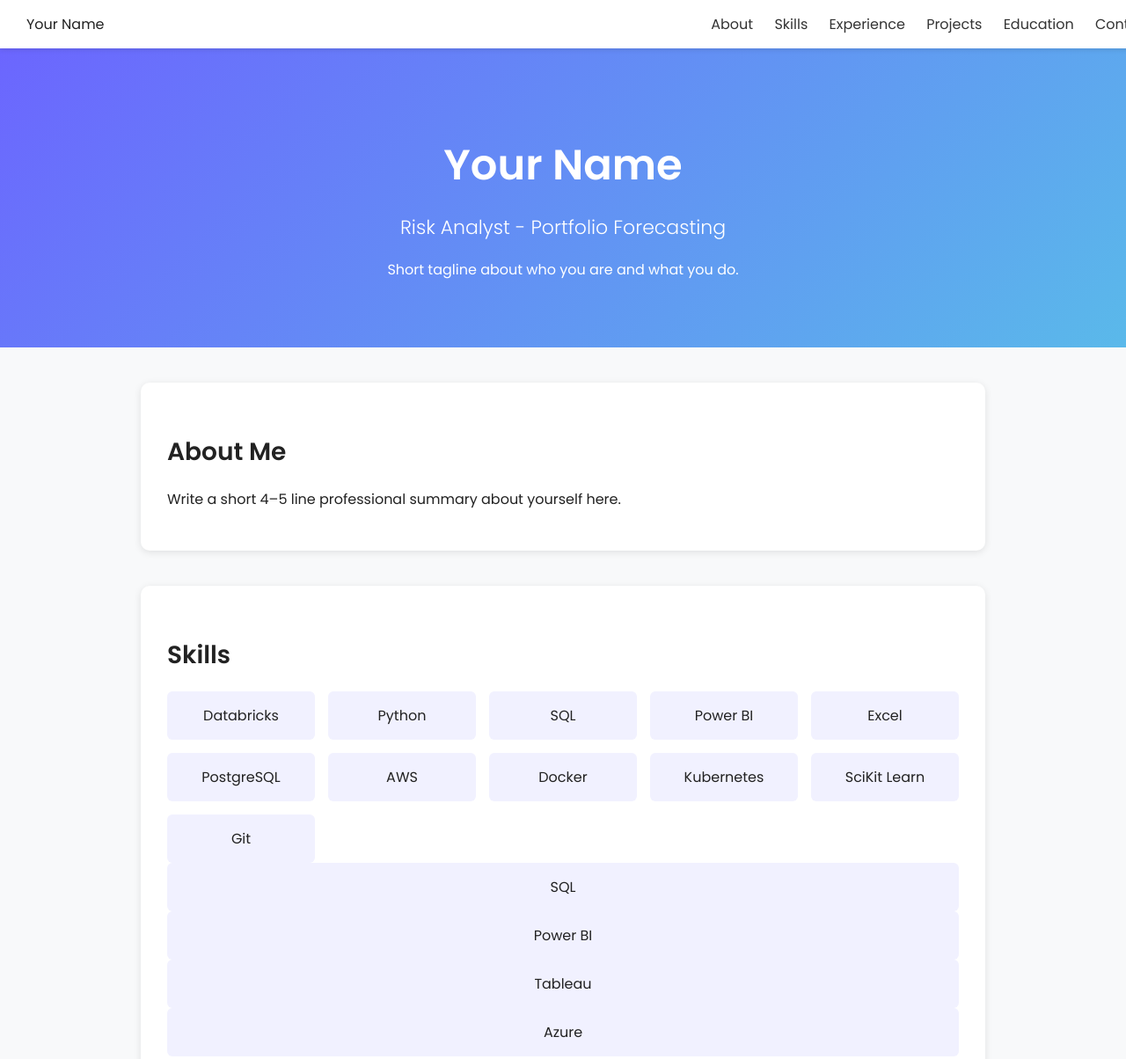
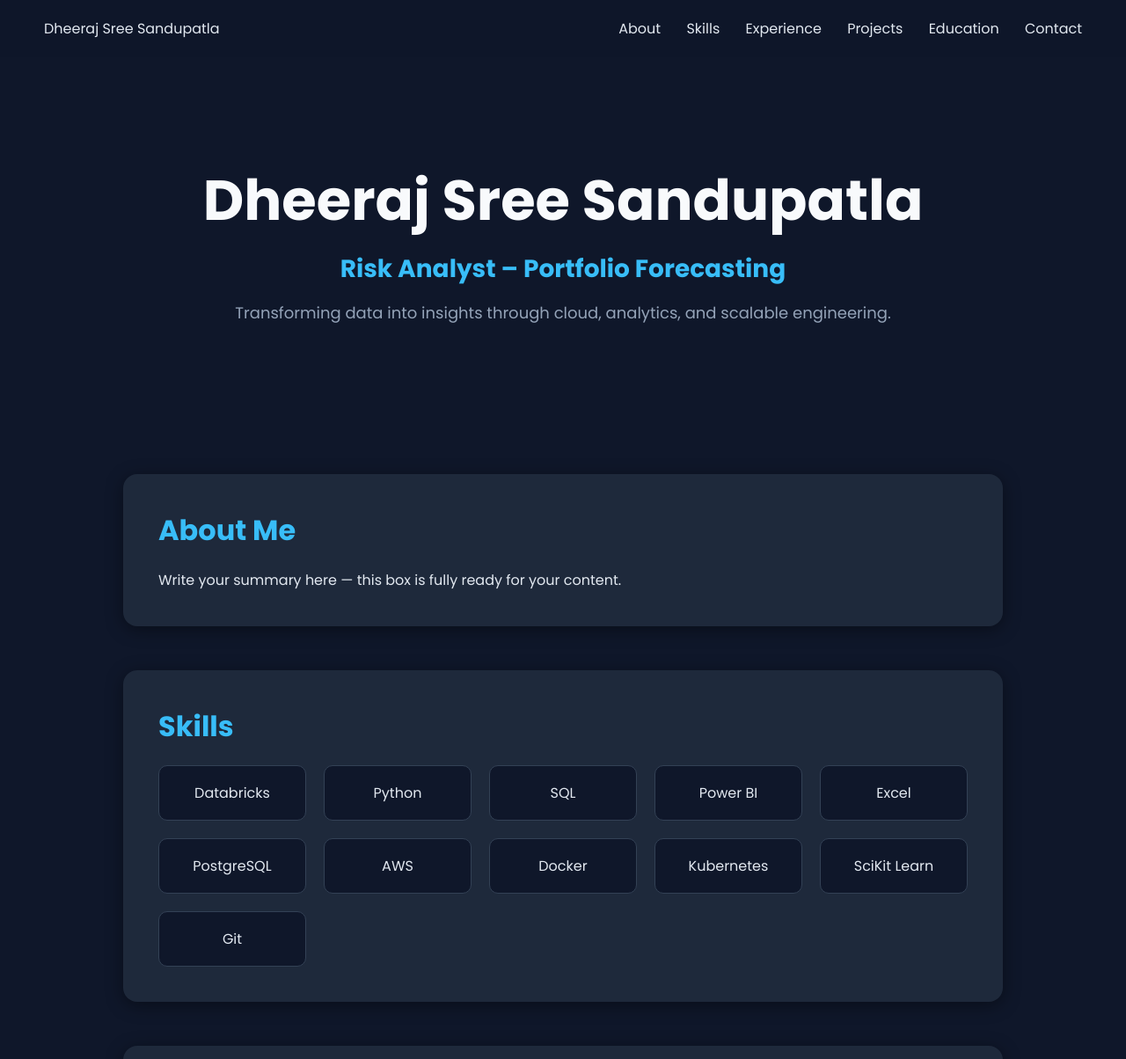
Before and after one commit to dheeraj24797/dheeraj24797.github.io, a plain HTML site: page index.html in a window 1280 px wide. Shown: the top 1204 px of the page at 88% size. Drawn offline with Linux system fonts and the light colour scheme.

Commit message:
Revamp portfolio layout and design
Updated the portfolio layout and design, including new styles and content.

```diff
--- a/index.html
+++ b/index.html
@@ -3,77 +3,113 @@
 <head>
   <meta charset="UTF-8" />
   <meta name="viewport" content="width=device-width, initial-scale=1.0" />
-    <title>Portfolio | Dheeraj Sree Sandupatla</title>
-    <link href="https://fonts.googleapis.com/css2?family=Poppins:wght@300;400;600&display=swap" rel="stylesheet" />
+  <title>Dheeraj Sree Sandupatla | Portfolio</title>
+  <link href="https://fonts.googleapis.com/css2?family=Poppins:wght@300;400;600;700&display=swap" rel="stylesheet"/>
   <style>
+    * { margin: 0; padding: 0; box-sizing: border-box; }
     body {
-            margin: 0;
       font-family: 'Poppins', sans-serif;
-            background: #f8f9fa;
-            color: #222;
+      background: #0f172a;
+      color: #e2e8f0;
+      overflow-x: hidden;
     }
+
+    /* NAVBAR */
     nav {
-            position: fixed;
-            top: 0;
       width: 100%;
-            background: #ffffff;
-            padding: 15px 30px;
+      padding: 20px 50px;
       display: flex;
       justify-content: space-between;
       align-items: center;
-            box-shadow: 0 2px 5px rgba(0,0,0,0.1);
-            z-index: 10;
+      position: fixed;
+      top: 0;
+      z-index: 100;
+      background: rgba(15, 23, 42, 0.7);
+      backdrop-filter: blur(10px);
     }
     nav a {
-            margin-left: 20px;
+      color: #e2e8f0;
       text-decoration: none;
+      margin-left: 25px;
       font-weight: 500;
-            color: #333;
+      transition: 0.3s;
     }
-        header {
-            padding: 120px 30px 60px;
+    nav a:hover { color: #38bdf8; }
+
+    /* HERO */
+    .hero {
+      padding: 180px 50px 120px;
       text-align: center;
-            background: linear-gradient(135deg, #6c63ff, #5ab9ea);
-            color: white;
+      animation: fadeIn 1.5s ease;
     }
-        header h1 { font-size: 48px; margin-bottom: 10px; }
-        header h2 { font-size: 22px; font-weight: 300; }
+    @keyframes fadeIn {
+      0% { opacity: 0; transform: translateY(30px); }
+      100% { opacity: 1; transform: translateY(0); }
+    }
+    .hero h1 {
+      font-size: 64px;
+      font-weight: 700;
+      color: #f8fafc;
+    }
+    .hero h2 {
+      margin-top: 10px;
+      font-size: 28px;
+      color: #38bdf8;
+    }
+    .hero p {
+      margin-top: 15px;
+      font-size: 18px;
+      color: #94a3b8;
+    }
 
+    /* SECTIONS */
     section {
-            max-width: 900px;
-            margin: 40px auto;
-            background: white;
-            padding: 30px;
-            border-radius: 10px;
-            box-shadow: 0 2px 8px rgba(0,0,0,0.1);
+      width: 90%;
+      max-width: 1000px;
+      margin: 50px auto;
+      padding: 40px;
+      background: #1e293b;
+      border-radius: 16px;
+      box-shadow: 0 4px 20px rgba(0,0,0,0.4);
+      animation: fadeIn 1.5s ease;
     }
-        h3 { font-size: 28px; margin-bottom: 20px; }
+    h3 { font-size: 32px; margin-bottom: 20px; color: #38bdf8; }
+
+    /* SKILLS GRID */
     .skills-grid {
       display: grid;
       grid-template-columns: repeat(auto-fit, minmax(150px, 1fr));
-            gap: 15px;
+      gap: 20px;
     }
     .skill-box {
-            padding: 15px;
-            background: #f1f1ff;
-            border-radius: 6px;
+      padding: 18px;
+      background: #0f172a;
+      border-radius: 10px;
       text-align: center;
       font-weight: 500;
+      border: 1px solid #334155;
+      transition: 0.3s;
     }
-        .exp-item, .edu-item, .project-item {
-            margin-bottom: 25px;
+    .skill-box:hover {
+      background: #38bdf8;
+      color: #0f172a;
+      transform: translateY(-5px);
     }
+
+    /* FOOTER */
     footer {
       text-align: center;
-            padding: 40px;
+      padding: 30px;
+      color: #64748b;
       margin-top: 40px;
-            color: #666;
     }
   </style>
 </head>
+
 <body>
+  <!-- NAVBAR -->
   <nav>
-        <div class="logo">Your Name</div>
+    <div class="logo">Dheeraj Sree Sandupatla</div>
     <div>
       <a href="#about">About</a>
       <a href="#skills">Skills</a>
@@ -84,17 +120,20 @@
     </div>
   </nav>
 
-    <header>
-        <h1>Your Name</h1>
-        <h2>Risk Analyst - Portfolio Forecasting</h2>
-        <p>Short tagline about who you are and what you do.</p>
-    </header>
+  <!-- HERO SECTION -->
+  <div class="hero">
+    <h1>Dheeraj Sree Sandupatla</h1>
+    <h2>Risk Analyst – Portfolio Forecasting</h2>
+    <p>Transforming data into insights through cloud, analytics, and scalable engineering.</p>
+  </div>
 
+  <!-- ABOUT -->
   <section id="about">
     <h3>About Me</h3>
-        <p>Write a short 4–5 line professional summary about yourself here.</p>
+    <p>Write your summary here — this box is fully ready for your content.</p>
   </section>
 
+  <!-- SKILLS -->
   <section id="skills">
     <h3>Skills</h3>
     <div class="skills-grid">
@@ -110,51 +149,34 @@
       <div class="skill-box">SciKit Learn</div>
       <div class="skill-box">Git</div>
     </div>
-            <div class="skill-box">SQL</div>
-            <div class="skill-box">Power BI</div>
-            <div class="skill-box">Tableau</div>
-            <div class="skill-box">Azure</div>
-        </div>
   </section>
 
+  <!-- EXPERIENCE -->
   <section id="experience">
     <h3>Experience</h3>
-        <div class="exp-item">
-            <h4>Job Title — Company Name</h4>
-            <p><i>Jan 2023 – Present</i></p>
-            <ul>
-                <li>Write accomplishment or responsibility here.</li>
-                <li>Another bullet point.</li>
-            </ul>
-        </div>
+    <p>Add your experience bullets later — section is ready.</p>
   </section>
 
+  <!-- PROJECTS -->
   <section id="projects">
     <h3>Projects</h3>
-        <div class="project-item">
-            <h4>Project Name</h4>
-            <p>Short description of what the project does and tools used.</p>
-            <a href="#">GitHub Link</a>
-        </div>
+    <p>Your projects will look great here — add content anytime.</p>
   </section>
 
+  <!-- EDUCATION -->
   <section id="education">
     <h3>Education</h3>
-        <div class="edu-item">
-            <h4>Degree — University</h4>
-            <p><i>Year of Passing</i></p>
-        </div>
+    <p>Fill your education details whenever you're ready.</p>
   </section>
 
+  <!-- CONTACT -->
   <section id="contact">
     <h3>Contact</h3>
     <p>Email: your.email@example.com</p>
-        <p>LinkedIn: <a href="#">Your LinkedIn</a></p>
-        <p>GitHub: <a href="#">Your GitHub</a></p>
+    <p>LinkedIn: your link</p>
+    <p>GitHub: github.com/dheeraj24797</p>
   </section>
 
-    <footer>
-        © 2025 Your Name. All Rights Reserved.
-    </footer>
+  <footer>© 2025 Dheeraj Sree Sandupatla. All Rights Reserved.</footer>
 </body>
 </html>
```
Lines whose indentation alone changed are shown as unchanged.
